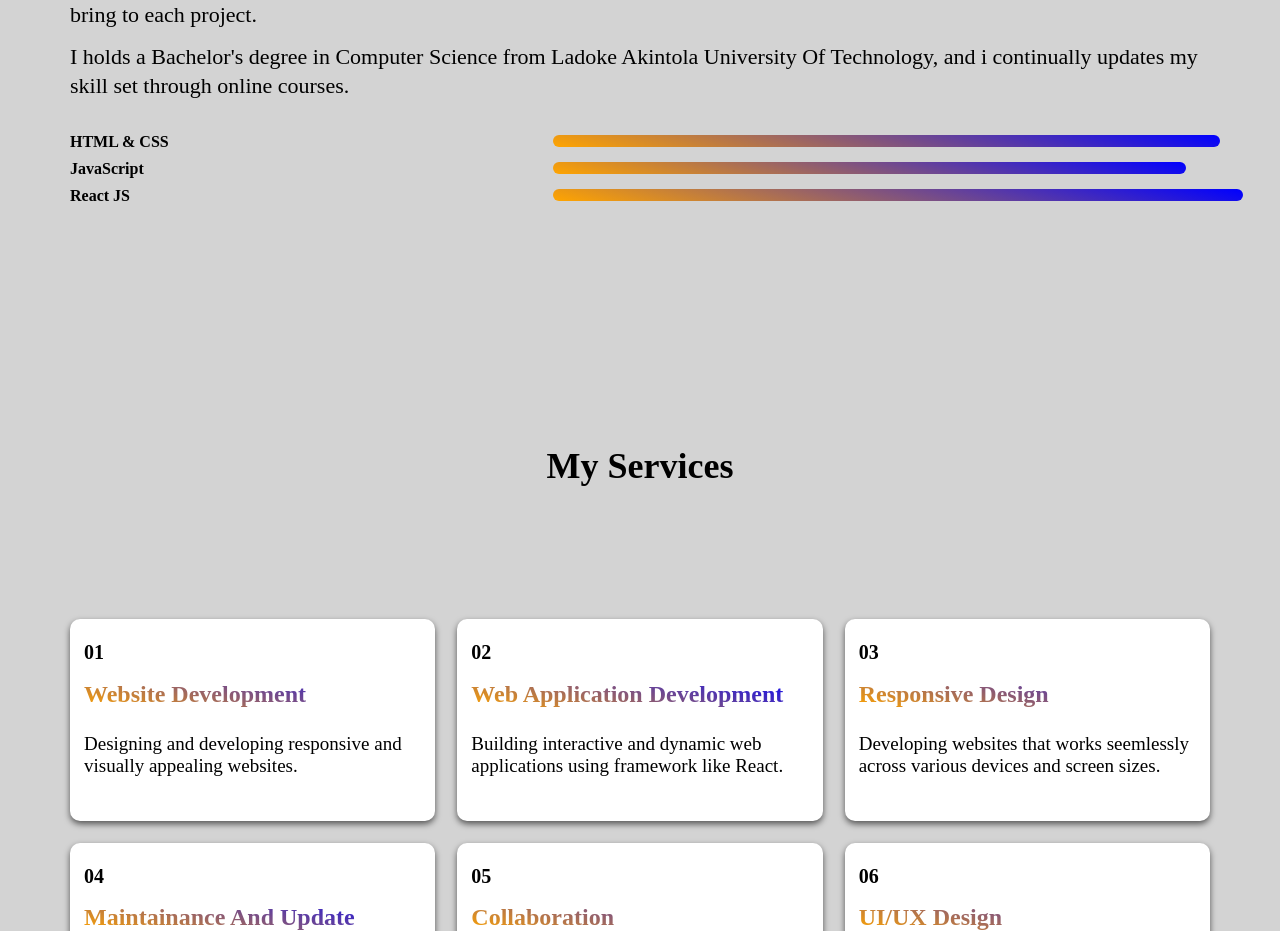
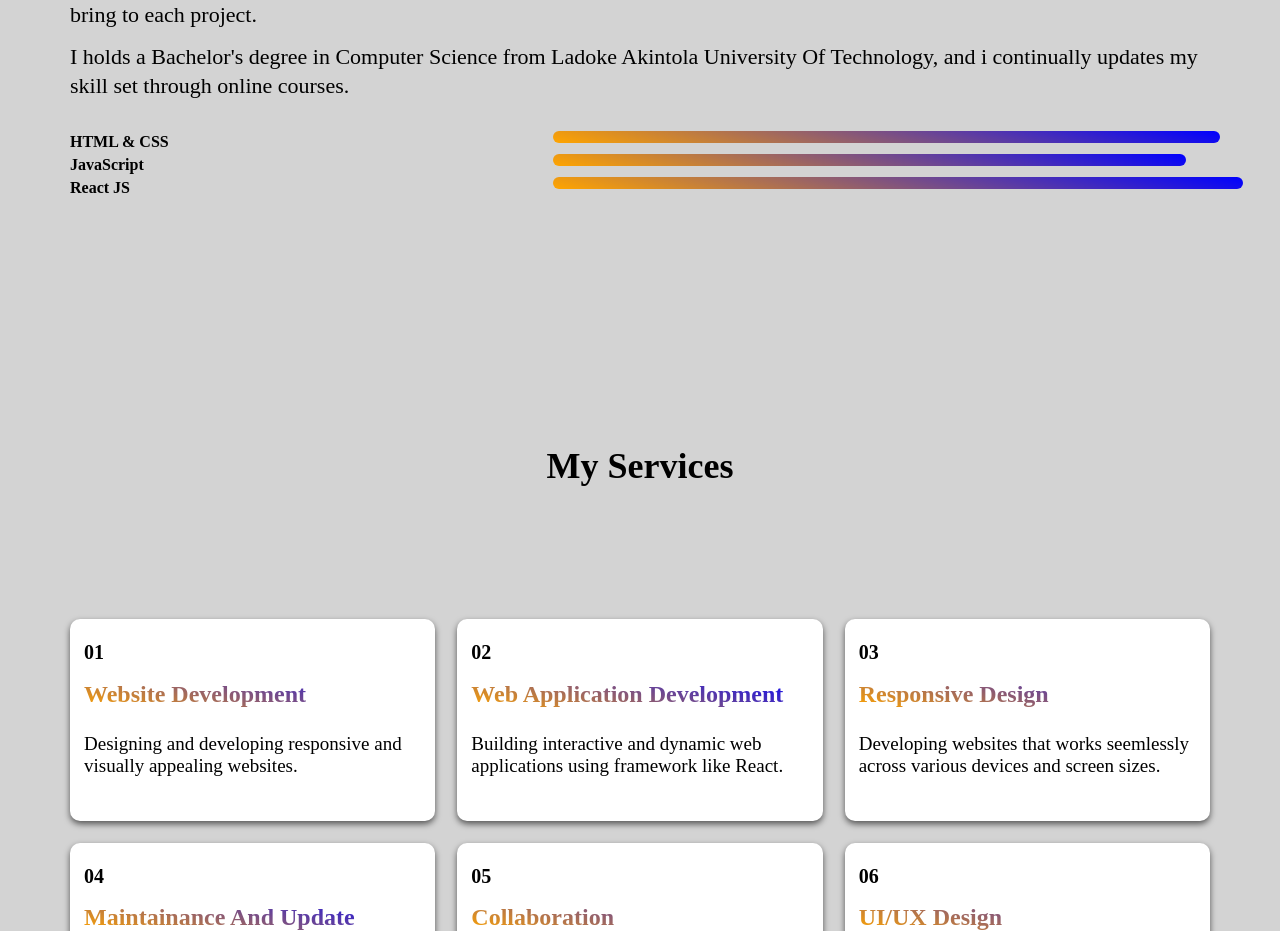
Before and after one commit to Matthias-Paul/Portfolio-, a React (Vite) app: page / in a window 1280 px wide. Shown: the part 1241-2172 px from the top of the page. Built offline with nearby package versions, Linux system fonts and the light colour scheme.

Commit message:
i commit

```diff
--- a/src/about.module.css
+++ b/src/about.module.css
@@ -50,6 +50,7 @@ background: linear-gradient(194deg, blue, orange);
      }
      .range hr{
         margin-left: 40%;
+        margin-top: -20px;
      }
 
 
@@ -67,6 +68,7 @@ background: linear-gradient(194deg, blue, orange);
      }
      .range hr{
         margin-left: 42%;
+        margin-top: -20px;
      }
 
 
```
